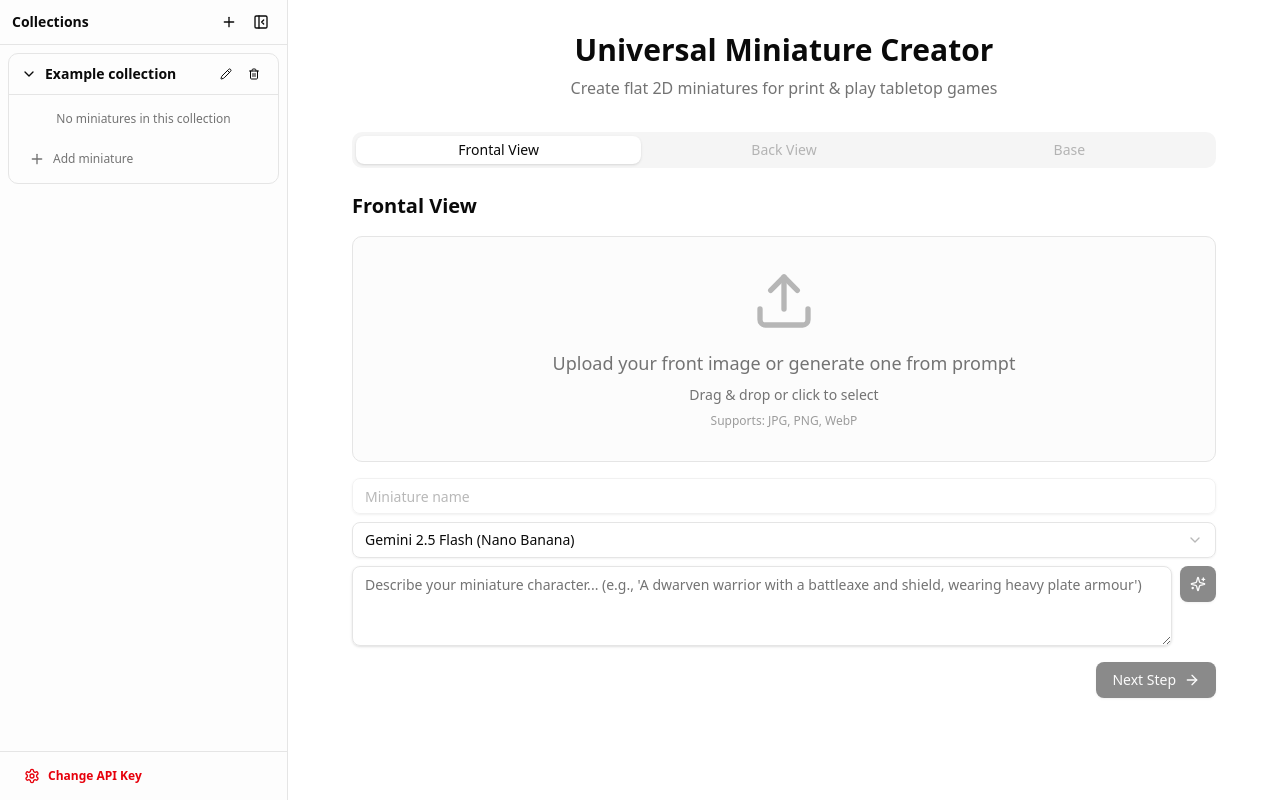
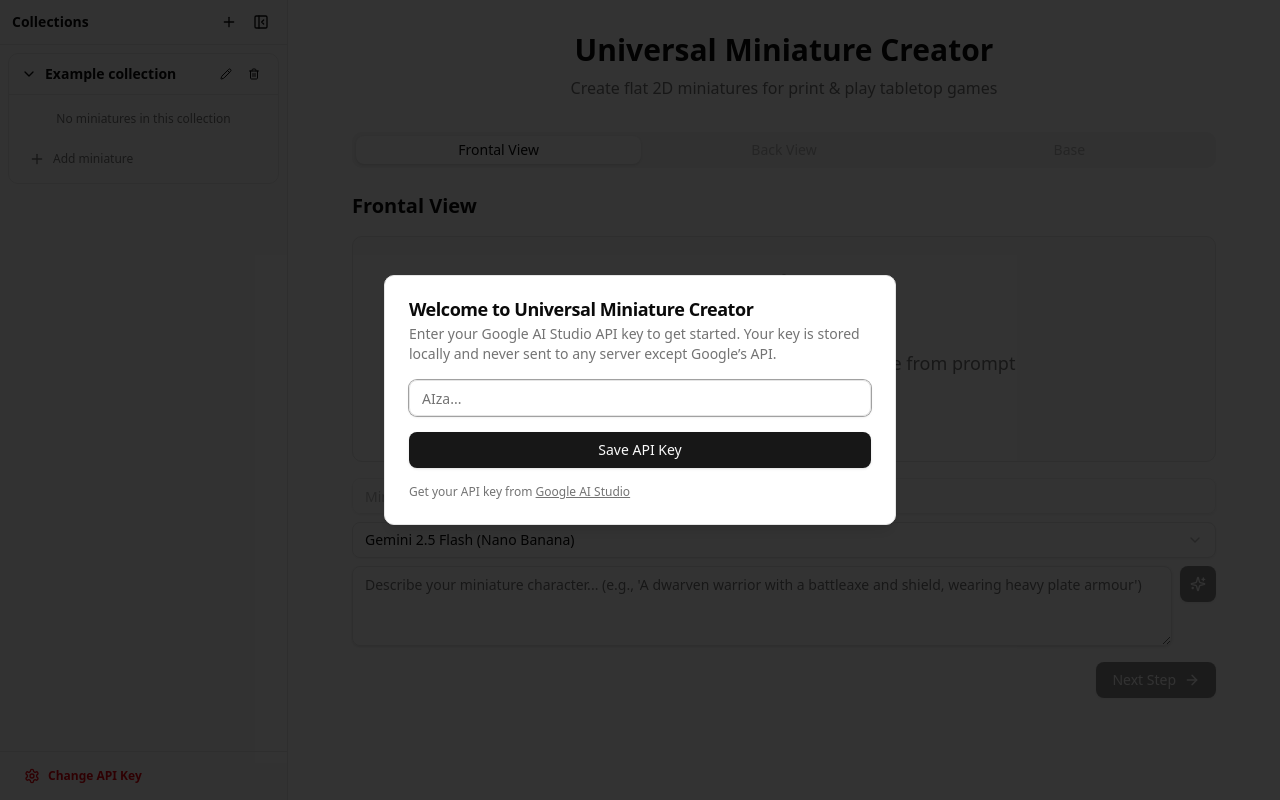
Before and after one commit to YBogomolov/umc, a React (Vite) app: page / in a window 1280 px wide. Built offline with nearby package versions, Linux system fonts and the light colour scheme.

Commit message:
Onboarding improvements

```diff
--- a/src/App.tsx
+++ b/src/App.tsx
@@ -10,12 +10,19 @@ import { useAppStore } from '@/store';
 import type { TabId } from '@/store/types';
 
 function App(): React.ReactElement {
+  const apiKey = useAppStore((s) => s.apiKey);
   const activeTab = useAppStore((s) => s.activeTab);
   const setActiveTab = useAppStore((s) => s.setActiveTab);
   const canGoBack = useAppStore((s) => s.frontal.images.length > 0);
   const canGoBase = useAppStore((s) => s.frontal.images.length > 0 && s.back.images.length > 0);
 
   const [apiKeyDialogOpen, setApiKeyDialogOpen] = React.useState(false);
+
+  React.useEffect(() => {
+    if (!apiKey) {
+      setApiKeyDialogOpen(true);
+    }
+  }, [apiKey, setApiKeyDialogOpen]);
 
   const handleTabChange = (value: string): void => {
     setActiveTab(value as TabId);
--- a/src/components/ApiKeyDialog.tsx
+++ b/src/components/ApiKeyDialog.tsx
@@ -51,7 +51,7 @@ function ApiKeyDialog({ forceOpen, onClose }: ApiKeyDialogProps): React.ReactEle
 
   return (
     <Dialog open={isOpen}>
-      <DialogContent>
+      <DialogContent className="w-lg">
         <DialogHeader>
           <DialogTitle>{canDismiss ? 'Change API Key' : 'Welcome to Universal Miniature Creator'}</DialogTitle>
           <DialogDescription>
```
